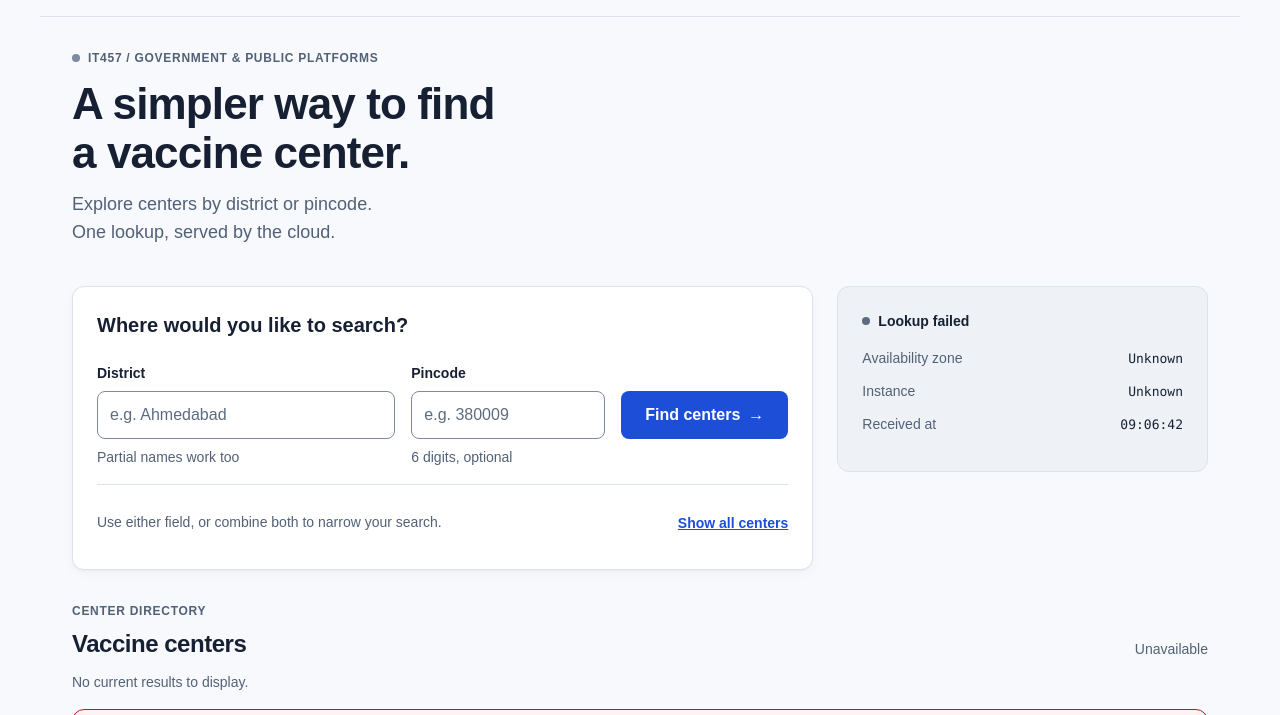
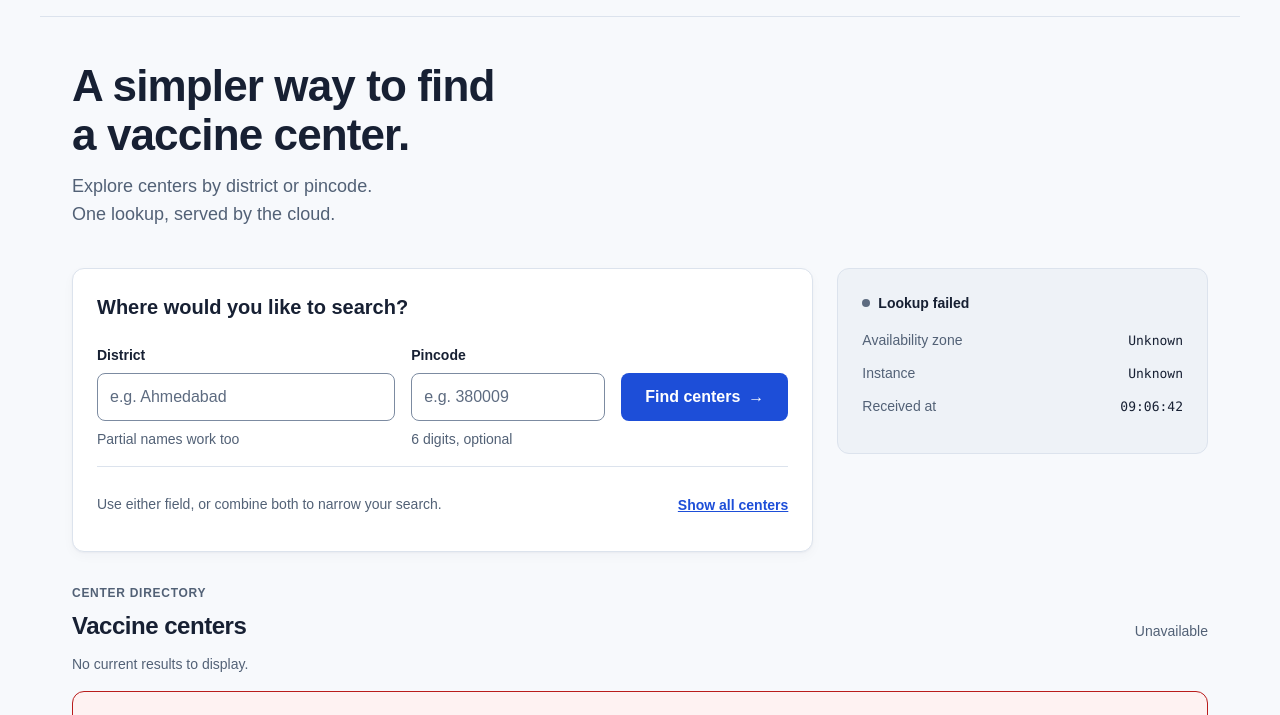
Before and after one commit to kaushalnandaniya/CoWIN, a plain HTML site: page service/static/index.html in a window 1280 px wide. Shown: the part 55-770 px from the top of the page. Drawn offline with Linux system fonts and the light colour scheme; files that its build step writes are made by us from their sources; no server answers; files whose address does not match are found by name.

Commit message:
feat(ui): drop the course eyebrow from the homepage

```diff
--- a/service/static/index.html
+++ b/service/static/index.html
@@ -15,7 +15,6 @@
   </header>
   <main>
     <section class="hero" aria-labelledby="page-title">
-      <div class="eyebrow"><span class="tiny-dot"></span> IT457 / GOVERNMENT &amp; PUBLIC PLATFORMS</div>
       <h1 id="page-title">A simpler way to find a vaccine center.</h1>
       <p class="intro">Explore centers by district or pincode.<br class="desktop-break"> One lookup, served by the cloud.</p>
     </section>
```
